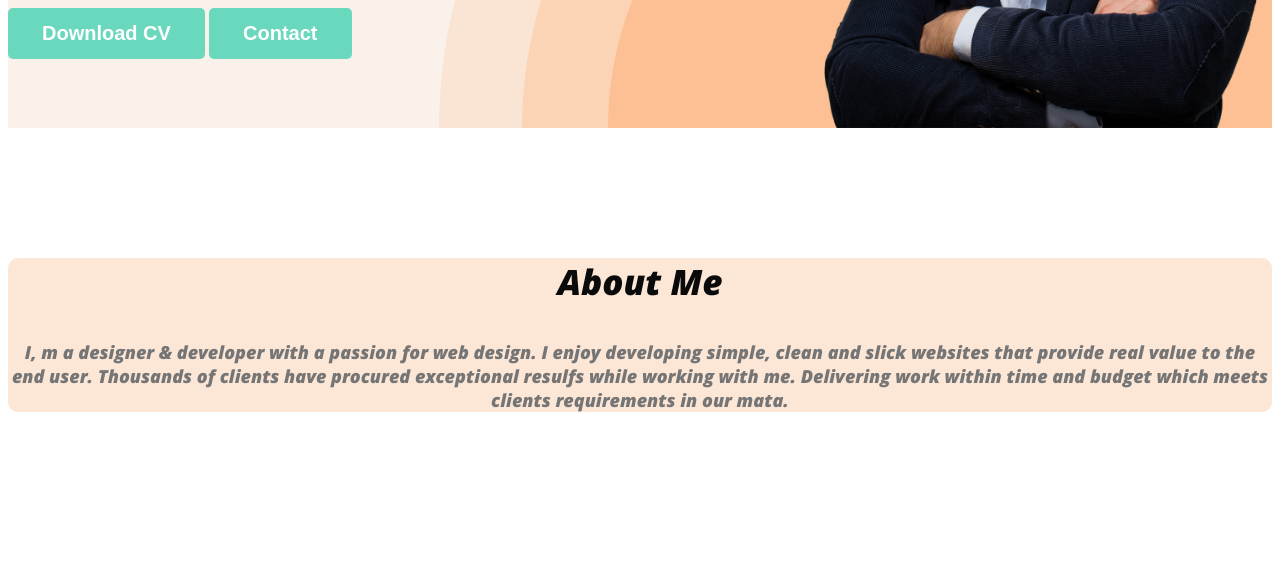
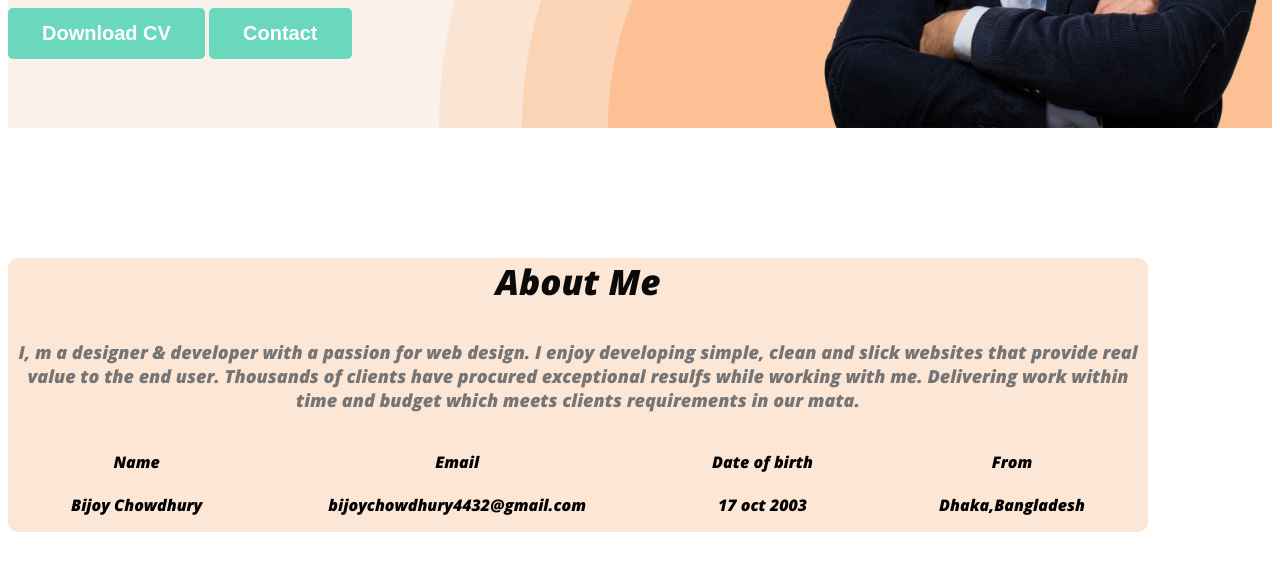
Before and after one commit to bijoychowdhury/web-dev-portfolio, a plain HTML site: page index.html in a window 1280 px wide. Shown: the part 582-1152 px from the top of the page. Before the commit the page ends 1124 px from the top, so only its background shows below. Drawn offline with nearby package versions, Linux system fonts and the light colour scheme.

Commit message:
added about information

```diff
--- a/index.html
+++ b/index.html
@@ -37,6 +37,24 @@
         <section class="about">
             <h3 class="section-title">About Me</h3>
             <p class="section-des">I, m a designer & developer with a passion for web design. I enjoy developing simple, clean and slick websites that provide real value to the end user. Thousands of clients have procured exceptional resulfs while working with me. Delivering work within time and budget which meets clients requirements in our mata.</p>
+            <div class="about-info-continer">
+                <div class="about-info">
+                    <h4 class="info-title">Name</h4>
+                    <p class="info-description">Bijoy Chowdhury</p>
+                </div>
+                <div class="about-info">
+                    <h4 class="info-title">Email</h4>
+                    <p class="info-description">bijoychowdhury4432@gmail.com</p>
+                </div>
+                <div class="about-info">
+                    <h4 class="info-title">Date of birth</h4>
+                    <p class="info-description">17 oct 2003</p>
+                </div>
+                <div class="about-info">
+                    <h4 class="info-title">From</h4>
+                    <p class="info-description">Dhaka,Bangladesh</p>
+                </div>
+            </div>
         </section>
     </main>
     <footer>
--- a/styles/portfolio.css
+++ b/styles/portfolio.css
@@ -85,7 +85,9 @@ nav a {
  }
 
  /* main section  */
-
+main{
+    max-width: 1140px;
+}
 
 
 
@@ -109,3 +111,10 @@ nav a {
      text-align: center;
      font-size: 18px;
  }
+.about-info-continer{
+    display: flex;
+    justify-content: space-around;
+}
+.about-info{
+    text-align: center;
+}
```
